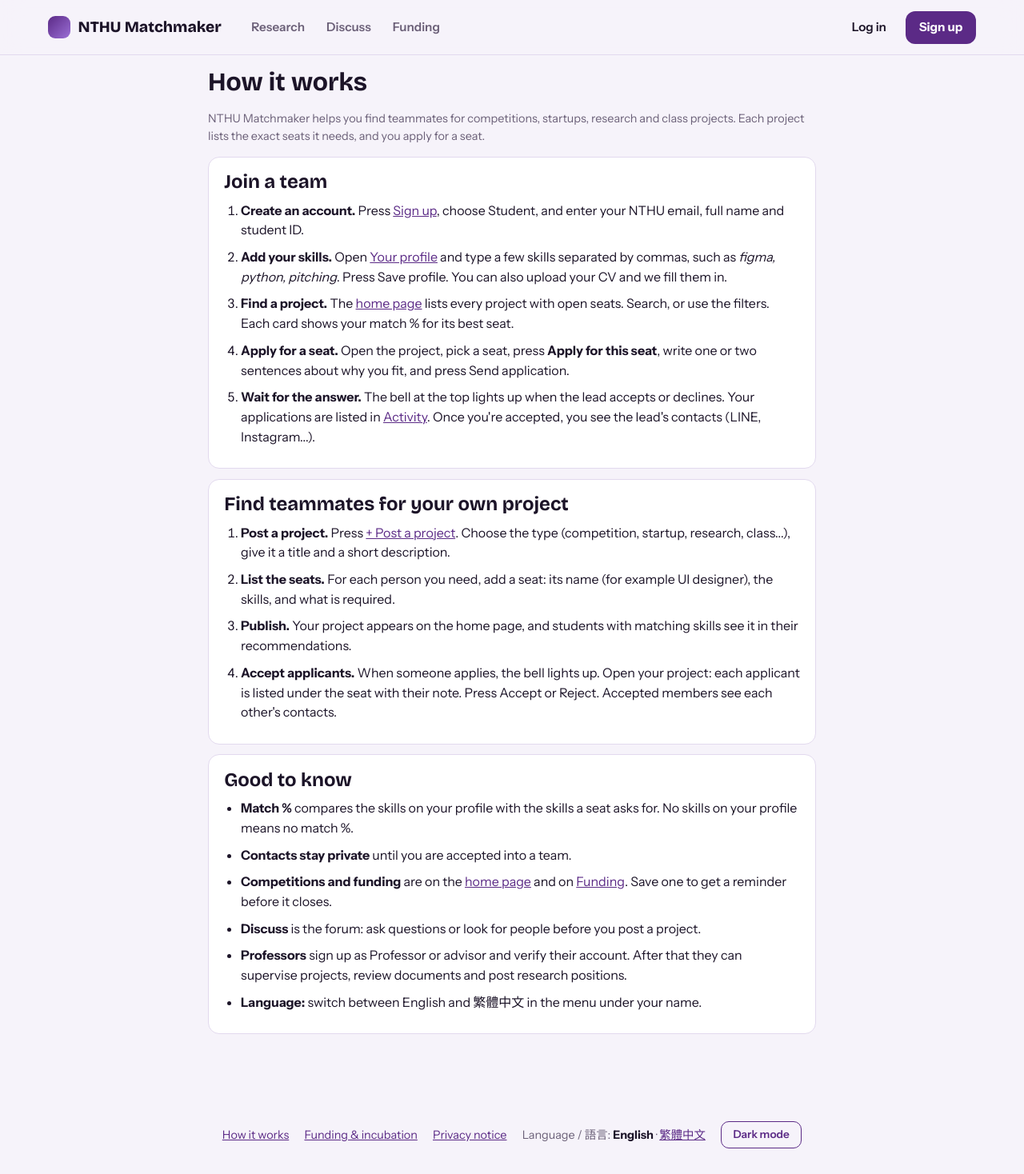
After one commit to pilipehrtmo/Crossroads, a FastAPI app: page /help in a window 1280 px wide. The commit adds this page. Shown: the whole page at 80% size. Run offline with FastAPI, Linux system fonts and the light colour scheme; parts of the project's set-up code (start-up, migrations or seed data) failed here and were passed over; some libraries are stand-ins or nearby versions.

Commit message:
First-time guidance: Getting started steps on home, how-it-works strip for visitors, seat hints, How it works page
- Home: 3-step Getting started card worked out from what the student has done (skills, apply or post, accepted); can be hidden
- Visitors see a 3-step strip with a sign-up button
- Project page explains how to apply (or, for leads, how to accept)
- New /help page in English and Traditional Chinese, linked from the footer and the name menu
- No 0% match badges before a student has added skills

```diff
--- a/app/main.py
+++ b/app/main.py
@@ -445,6 +445,9 @@ def set_lang(req: Request, code: str, next: str = "/", s: Session = Depends(get_
     back = next if next.startswith("/") and not next.startswith("//") and "\\" not in next else "/"
     r = go(back); r.set_cookie("lang", code, max_age=31536000, samesite="lax", secure=PUBLIC); return r
 
+@app.get("/help")
+def help_page(req: Request, user=Depends(me)): return render(req, "help.html", user)
+
 @app.get("/privacy")
 def privacy(req: Request, user=Depends(me)): return render(req, "privacy.html", user)
 
@@ -601,7 +604,7 @@ def board(req: Request, q: str = "", cat: str = "", kind: str = "", user=Depends
         owner = owners.get(pr.owner_id)
         # no match score on your own project
         best, reason = None, ""
-        if user and user.id != pr.owner_id:
+        if user and user.id != pr.owner_id and user.skills.strip():   # no skills yet: no score (a row of 0% helps nobody)
             scored = [(match_pct(user, r, pr, owner), r) for r in roles if not r.advisor or user.is_faculty]
             if scored:
                 best, br = max(scored, key=lambda x: x[0]); reason = f"{br.name}: {why(user, br, best)}"
@@ -618,7 +621,15 @@ def board(req: Request, q: str = "", cat: str = "", kind: str = "", user=Depends
     from .opps import comp_status, saved_ids
     rank = {"closing": 0, "open": 1, "unknown": 2, "past": 3}
     comps = sorted(allc[:300], key=lambda c: (rank[comp_status(c)[0]], comp_status(c)[2] if comp_status(c)[2] is not None else 9999, -c.id))
-    return render(req, "board.html", user, recs=recs, depts=sorted({(r["owner"].faculty or "").strip() for r in rows if r["owner"] and (r["owner"].faculty or "").strip()}), rows=rows, comps=comps, saved_c=saved_ids(s, user, "competition"), comp_cat={c.id: c.category for c in allc}, q=q, cat=cat, cats=cats, kind=kind, kinds=PROJECT_KINDS, soon=soon)
+    start = None   # "Getting started" steps for a new student, worked out from what they have really done
+    if user and not user.is_faculty:
+        applied = s.exec(select(Application.id).where(Application.user_id == user.id, Application.status != "withdrawn")).first() is not None
+        posted = s.exec(select(Project.id).where(Project.owner_id == user.id)).first() is not None
+        joined = s.exec(select(Application.id).join(Role, Role.id == Application.role_id).join(Project, Project.id == Role.project_id)
+                        .where(Application.status == "accepted", (Application.user_id == user.id) | (Project.owner_id == user.id))).first() is not None
+        start = dict(skills=bool(user.skills.strip()), act=applied or posted, joined=joined)
+        if all(start.values()): start = None
+    return render(req, "board.html", user, start=start, recs=recs, depts=sorted({(r["owner"].faculty or "").strip() for r in rows if r["owner"] and (r["owner"].faculty or "").strip()}), rows=rows, comps=comps, saved_c=saved_ids(s, user, "competition"), comp_cat={c.id: c.category for c in allc}, q=q, cat=cat, cats=cats, kind=kind, kinds=PROJECT_KINDS, soon=soon)
 
 RESEARCH_PLAN = [("objectives", 800), ("methodology", 800), ("outcomes", 600)]
 PITCH_FIELDS = [("tagline", 140), ("problem", 600), ("audience", 400), ("solution", 600), ("progress", 600), ("needs", 300), ("metrics", 200)]
@@ -831,7 +842,7 @@ def project(req: Request, pid: int, user=Depends(me), s: Session = Depends(get_s
         for a in s.exec(select(Application).where(Application.role_id == r.id)):
             # application notes are private: only the project lead, the applicant and admins see them
             if is_owner or (user and (a.user_id == user.id or user.is_admin)): apps.append((a, s.get(User, a.user_id)))
-        pct = match_pct(user, r, pr, owner) if user and not r.filled and not is_owner and not r.advisor else None
+        pct = match_pct(user, r, pr, owner) if user and user.skills.strip() and not r.filled and not is_owner and not r.advisor else None
         out.append(dict(r=r, apps=apps, mine=any(u.id == (user.id if user else 0) for _, u in apps),
                         pct=pct, why=why(user, r, pct) if pct is not None else ""))
     reveal = bool(user and any(a.status == "accepted" and u.id == user.id for r in out for a, u in r["apps"]))
--- a/app/static/style.css
+++ b/app/static/style.css
@@ -966,3 +966,20 @@ select:not([multiple]):focus-visible{outline:none;border-color:var(--pri);box-sh
 .pq-acts{display:flex;flex-wrap:wrap;gap:.5rem;align-items:center}.pq-acts form{margin:0}.pq-acts button{width:auto}
 .pq-why{display:flex;flex-wrap:wrap;gap:.4rem;align-items:center;flex:1 1 20rem}.pq-why input{flex:1 1 12rem;width:auto;padding:.3rem .6rem}
 .pq-hist{margin:.5rem 0}.pq-hist ol{margin:.3rem 0;padding-left:1.1rem;font-size:.88rem}
+/* first-time guidance */
+.howto{margin:1rem 0}.howto ol{list-style:none;counter-reset:h;display:grid;grid-template-columns:repeat(3,1fr);gap:.8rem;padding:0;margin:0}
+.howto li{counter-increment:h;background:var(--card);border:1px solid var(--line);border-radius:var(--r);padding:.9rem 1rem .9rem 3.1rem;position:relative}
+.howto li::before{content:counter(h);position:absolute;left:1rem;top:.9rem;width:1.5rem;height:1.5rem;border-radius:50%;background:var(--pri-soft);color:var(--pri-ink);display:grid;place-items:center;font-weight:700;font-size:.85rem}
+.howto li b{display:block}.howto li span{color:var(--mut);font-size:.92rem}
+.howto-a{display:flex;gap:1rem;align-items:center;margin:.8rem 0 0}
+@media (max-width:720px){.howto ol{grid-template-columns:1fr}}
+.start-top{display:flex;justify-content:space-between;align-items:center}.start-top h2{margin:0;font-size:1.1rem}.start-top button{width:auto}
+.start-l{list-style:none;padding:0;margin:.7rem 0 .4rem}.start-l li{display:flex;gap:.8rem;align-items:center;padding:.6rem 0;border-top:1px solid var(--line)}
+.start-l li:first-child{border-top:0}.start-l li>div{flex:1;min-width:0}.start-l li b{display:block}.start-l li small{color:var(--mut)}
+.start-l .sn{flex:none;width:1.7rem;height:1.7rem;border-radius:50%;display:grid;place-items:center;background:var(--soft);color:var(--mut);font-weight:700;font-size:.85rem}
+.start-l li.done .sn{background:var(--ok);color:#fff}.start-l li.done b{color:var(--mut);text-decoration:line-through}
+.start-l .btn{white-space:nowrap}.start-b{display:flex;gap:.4rem;flex-wrap:wrap;justify-content:flex-end}
+@media (max-width:600px){.start-l li{flex-wrap:wrap}.start-l li>.btn,.start-b{margin-left:2.5rem}}
+.seathint{margin:-.3rem 0 .8rem}
+.helpwrap{max-width:760px;margin:0 auto}.hsteps{padding-left:1.3rem;margin:.4rem 0}.hsteps li{margin:.55rem 0;line-height:1.55}
+@media (max-width:600px){.start-l li>div{flex:1 1 calc(100% - 2.6rem)}.start-l li{align-items:flex-start}}
--- a/app/templates/base.html
+++ b/app/templates/base.html
@@ -12,7 +12,7 @@
 <a class="npost" href="/projects/new">+ Post a project</a>
 <details class="nme"><summary aria-label="Your account menu">{{ pic(user, "nav-i") }}<span class="nname">{{ user|dn }}</span><span class="chev" aria-hidden="true">▾</span></summary>
 <div class="nmenu"><b>{{ user|dn }}</b><small>{{ user.faculty or "NTHU" }}{% if user.is_faculty %} · {{ user.title or "Faculty" }}{% elif user.verified %} · verified{% endif %}</small>
-<a href="/profile">Your profile</a><a href="/notifications">Notifications</a><a href="/u/{{ user.handle }}">See your public page</a>{% if user.is_faculty %}<a href="/advisor">Advisor dashboard</a>{% elif user.role == "faculty" %}<a href="/verification">Professor verification</a>{% endif %}<a href="/activity">Activity</a>{% if user.is_admin %}<a href="/admin">Admin</a>{% endif %}
+<a href="/profile">Your profile</a><a href="/notifications">Notifications</a><a href="/u/{{ user.handle }}">See your public page</a>{% if user.is_faculty %}<a href="/advisor">Advisor dashboard</a>{% elif user.role == "faculty" %}<a href="/verification">Professor verification</a>{% endif %}<a href="/activity">Activity</a><a href="/help">How it works</a>{% if user.is_admin %}<a href="/admin">Admin</a>{% endif %}
 {% set here = (request.url.path ~ ('?' ~ request.url.query if request.url.query else ''))|urlencode %}
 <div class="nlangs" role="group" aria-label="Language / 語言"><span class="nlangs-h">{{ keep("Language / 語言") }}</span>
 <a href="/lang/en?next={{ here }}" hx-boost="false" lang="en" class="{{ 'on' if lang == 'en' }}" aria-current="{{ 'true' if lang == 'en' else 'false' }}">{{ keep("English") }}</a><a href="/lang/zh?next={{ here }}" hx-boost="false" lang="zh-Hant-TW" class="{{ 'on' if lang == 'zh' }}" aria-current="{{ 'true' if lang == 'zh' else 'false' }}">{{ keep("繁體中文") }}</a></div><hr>
@@ -20,7 +20,7 @@
 <form method="post" action="/logout" hx-boost="false"><input type="hidden" name="csrf" value="{{ csrf }}"><button>Log out</button></form></div></details>
 {% else %}<a class="nlogin" href="/login">Log in</a><a class="npost" href="/signup">Sign up</a>{% endif %}</div></nav></header>
 <main>{% if request.query_params.get("n") == "pw" %}<p class="box ok" role="status">Password saved. You're logged in.</p>{% endif %}{% if user and not request.cookies.get("namenote") %}<div class="namenote" id="namenote" role="status"><span>Matchmaker now shows your <b>full name</b> to other students instead of a handle. You can change it on <a href="/profile">your profile</a>.</span><button type="button" class="ghost sm">OK</button></div>{% endif %}{% block body %}{% endblock %}</main>
-<footer class="foot muted"><a href="/funding">Funding &amp; incubation</a><a href="/privacy">Privacy notice</a>{% if not user %}{% set here2 = (request.url.path ~ ('?' ~ request.url.query if request.url.query else ''))|urlencode %}<span class="flang">{{ keep("Language / 語言") }}: <a href="/lang/en?next={{ here2 }}" hx-boost="false" lang="en" aria-current="{{ 'true' if lang == 'en' else 'false' }}">{{ keep("English") }}</a> · <a href="/lang/zh?next={{ here2 }}" hx-boost="false" lang="zh-Hant-TW" aria-current="{{ 'true' if lang == 'zh' else 'false' }}">{{ keep("繁體中文") }}</a></span>{% endif %}<button type="button" id="themetoggle" class="ghost sm" aria-label="Switch light or dark mode"><span class="t-dark">Dark mode</span><span class="t-light">Light mode</span></button></footer>
+<footer class="foot muted"><a href="/help">How it works</a><a href="/funding">Funding &amp; incubation</a><a href="/privacy">Privacy notice</a>{% if not user %}{% set here2 = (request.url.path ~ ('?' ~ request.url.query if request.url.query else ''))|urlencode %}<span class="flang">{{ keep("Language / 語言") }}: <a href="/lang/en?next={{ here2 }}" hx-boost="false" lang="en" aria-current="{{ 'true' if lang == 'en' else 'false' }}">{{ keep("English") }}</a> · <a href="/lang/zh?next={{ here2 }}" hx-boost="false" lang="zh-Hant-TW" aria-current="{{ 'true' if lang == 'zh' else 'false' }}">{{ keep("繁體中文") }}</a></span>{% endif %}<button type="button" id="themetoggle" class="ghost sm" aria-label="Switch light or dark mode"><span class="t-dark">Dark mode</span><span class="t-light">Light mode</span></button></footer>
 <nav class="tabbar" aria-label="Main">
 <a href="/" class="{{ 'on' if path == '/' }}"><svg viewBox="0 0 24 24" aria-hidden="true"><path d="M3 10.5 12 3l9 7.5V20a1 1 0 0 1-1 1h-5v-6H9v6H4a1 1 0 0 1-1-1z"/></svg>Home</a>
 <a href="/discuss" class="{{ 'on' if path.startswith('/discuss') }}"><svg viewBox="0 0 24 24" aria-hidden="true"><path d="M21 15a2 2 0 0 1-2 2H7l-4 4V5a2 2 0 0 1 2-2h14a2 2 0 0 1 2 2z"/></svg>Discuss</a>
--- /dev/null
+++ b/app/templates/help.html
@@ -0,0 +1,46 @@
+{% extends "base.html" %}{% block body %}<div class="helpwrap">{% if lang == "zh" %}
+<h1>使用說明</h1>
+<p class="muted">NTHU Matchmaker 幫你為比賽、新創、研究和課堂專案找隊友。每個專案都列出需要的職位，你直接申請適合的職位。</p>
+<section class="card"><h2>加入團隊</h2><ol class="hsteps">
+<li><b>建立帳號。</b>按<a href="/signup">註冊</a>，選「學生」，填入清大信箱、全名和學號。</li>
+<li><b>加上你的技能。</b>打開<a href="/profile#s">個人檔案</a>，用逗號分隔輸入幾個技能，例如 figma, python, 簡報。按「儲存個人檔案」。也可以上傳履歷，系統會幫你填好。</li>
+<li><b>找專案。</b><a href="/">首頁</a>列出所有還有空位的專案。可以搜尋或篩選，每張卡片都會顯示你和最適合職位的配對度。</li>
+<li><b>申請職位。</b>打開專案，選一個職位，按「申請這個職位」，寫一兩句你為什麼適合，然後按「送出申請」。</li>
+<li><b>等待回覆。</b>隊長接受或拒絕時，上方的鈴鐺會亮起。你的申請都在<a href="/activity">動態</a>裡。被接受後就能看到隊長的聯絡方式（LINE、Instagram 等）。</li></ol></section>
+<section class="card"><h2>為自己的專案找隊友</h2><ol class="hsteps">
+<li><b>刊登專案。</b>按<a href="/projects/new">+ 刊登專案</a>，選類型（比賽、新創、研究、課堂等），填標題和簡短說明。</li>
+<li><b>列出職位。</b>每需要一個人就加一個職位：名稱（例如 UI 設計師）、技能和要求。</li>
+<li><b>發布。</b>專案會出現在首頁，技能相符的同學也會在推薦中看到。</li>
+<li><b>接受申請。</b>有人申請時鈴鐺會亮起。打開你的專案，每位申請者會列在職位下方並附上留言。按「接受」或「拒絕」。被接受的成員可以看到彼此的聯絡方式。</li></ol></section>
+<section class="card"><h2>小提醒</h2><ul class="hsteps">
+<li><b>配對度</b>是比較你個人檔案上的技能和職位需要的技能。個人檔案沒有技能就不會顯示配對度。</li>
+<li><b>聯絡方式</b>在你被接受加入團隊前都不會公開。</li>
+<li><b>比賽和資金</b>在<a href="/#comps">首頁</a>和<a href="/funding">資金</a>頁。收藏後，截止前會提醒你。</li>
+<li><b>討論區</b>可以發問，或在發布專案前先找人。</li>
+<li><b>教授</b>註冊時選「教授或指導教授」並完成驗證，之後就能指導專案、審閱文件和發布研究職缺。</li>
+<li><b>語言：</b>在你名字下方的選單切換 English 和繁體中文。</li></ul></section>
+{% else %}
+<h1>How it works</h1>
+<p class="muted">NTHU Matchmaker helps you find teammates for competitions, startups, research and class projects. Each project lists the exact seats it needs, and you apply for a seat.</p>
+
+<section class="card"><h2>Join a team</h2><ol class="hsteps">
+<li><b>Create an account.</b> Press <a href="/signup">Sign up</a>, choose Student, and enter your NTHU email, full name and student ID.</li>
+<li><b>Add your skills.</b> Open <a href="/profile#s">Your profile</a> and type a few skills separated by commas, such as <i>figma, python, pitching</i>. Press Save profile. You can also upload your CV and we fill them in.</li>
+<li><b>Find a project.</b> The <a href="/">home page</a> lists every project with open seats. Search, or use the filters. Each card shows your match % for its best seat.</li>
+<li><b>Apply for a seat.</b> Open the project, pick a seat, press <b>Apply for this seat</b>, write one or two sentences about why you fit, and press Send application.</li>
+<li><b>Wait for the answer.</b> The bell at the top lights up when the lead accepts or declines. Your applications are listed in <a href="/activity">Activity</a>. Once you're accepted, you see the lead's contacts (LINE, Instagram...).</li></ol></section>
+
+<section class="card"><h2>Find teammates for your own project</h2><ol class="hsteps">
+<li><b>Post a project.</b> Press <a href="/projects/new">+ Post a project</a>. Choose the type (competition, startup, research, class...), give it a title and a short description.</li>
+<li><b>List the seats.</b> For each person you need, add a seat: its name (for example UI designer), the skills, and what is required.</li>
+<li><b>Publish.</b> Your project appears on the home page, and students with matching skills see it in their recommendations.</li>
+<li><b>Accept applicants.</b> When someone applies, the bell lights up. Open your project: each applicant is listed under the seat with their note. Press Accept or Reject. Accepted members see each other's contacts.</li></ol></section>
+
+<section class="card"><h2>Good to know</h2><ul class="hsteps">
+<li><b>Match %</b> compares the skills on your profile with the skills a seat asks for. No skills on your profile means no match %.</li>
+<li><b>Contacts stay private</b> until you are accepted into a team.</li>
+<li><b>Competitions and funding</b> are on the <a href="/#comps">home page</a> and on <a href="/funding">Funding</a>. Save one to get a reminder before it closes.</li>
+<li><b>Discuss</b> is the forum: ask questions or look for people before you post a project.</li>
+<li><b>Professors</b> sign up as Professor or advisor and verify their account. After that they can supervise projects, review documents and post research positions.</li>
+<li><b>Language:</b> switch between English and 繁體中文 in the menu under your name.</li></ul></section>
+{% endif %}</div>{% endblock %}
--- a/app/templates/profile.html
+++ b/app/templates/profile.html
@@ -29,7 +29,7 @@ document.getElementById("phfile").addEventListener("change",async e=>{const f=e.
 <span id="cvmsg" class="muted" role="status"></span></form></section>
 <form method="post" id="pform"><input type="hidden" name="csrf" value="{{ csrf }}"><label for="h">Full name</label><input id="h" name="name" value="{{ user.name }}" required minlength="2" maxlength="60" autocomplete="name" aria-describedby="hh"><p class="muted fine" id="hh">Shown to other students on your projects, applications and posts. Your public page: <a href="/u/{{ user.handle }}">/u/{{ user.handle }}</a></p>
 <label for="b">Bio (major, interests)</label><textarea id="b" name="bio" rows="3">{{ user.bio }}</textarea>
-<label for="s">Skills, comma-separated</label><input id="s" name="skills" value="{{ user.skills }}" placeholder="figma, python, financial modeling">
+<label for="s">Skills, comma-separated</label><input id="s" name="skills" value="{{ user.skills }}" placeholder="figma, python, financial modeling" aria-describedby="sh"><p class="muted fine" id="sh">Used for the match % on every seat and for your recommendations. Add a few, then press Save profile below.</p>
 <div class="two"><div><label for="f">{{ "Department" if user.role == "faculty" else "Faculty / major" }}</label>{% if user.role == "faculty" and user.faculty_status in ("verified", "suspended") %}<input id="f" value="{{ user.faculty }}" disabled><input type="hidden" name="faculty" value="{{ user.faculty }}"><small class="muted fine">Checked during verification. Ask an admin to change it.</small>{% else %}<input id="f" name="faculty" value="{{ user.faculty }}" placeholder="e.g. Computer Science">{% endif %}</div>
 <div><label for="hr">Hours per week you can give</label><input id="hr" name="hours" type="number" min="1" max="60" value="{{ user.hours }}"></div></div>
 <div class="psec" id="experience"><div class="psec-h"><h2>Experience</h2><span class="pill ok">Public</span></div>
```
Also changed, not shown: app/templates/board.html (+13 -0 lines), app/templates/project.html (+5 -2 lines), app/zh.json.
